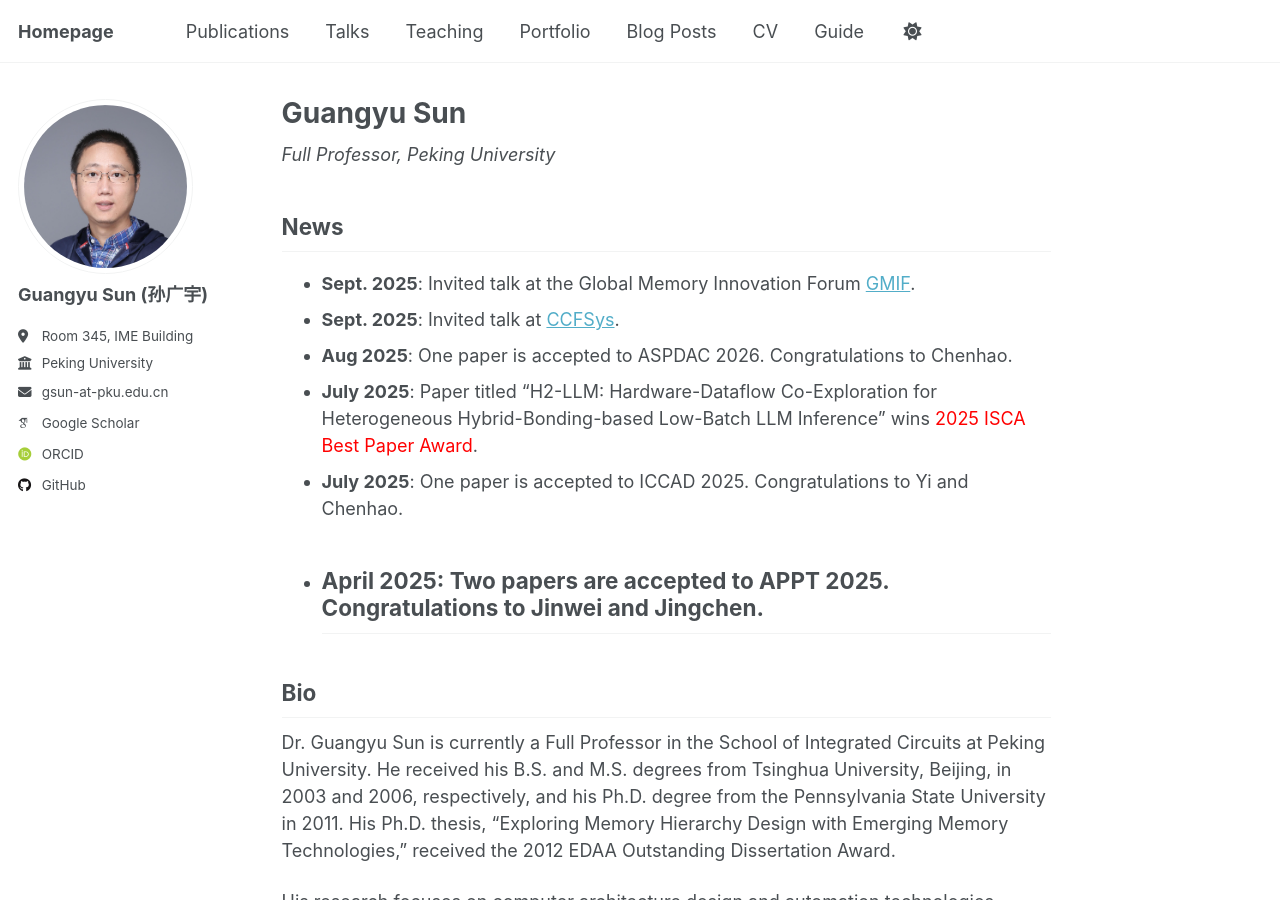
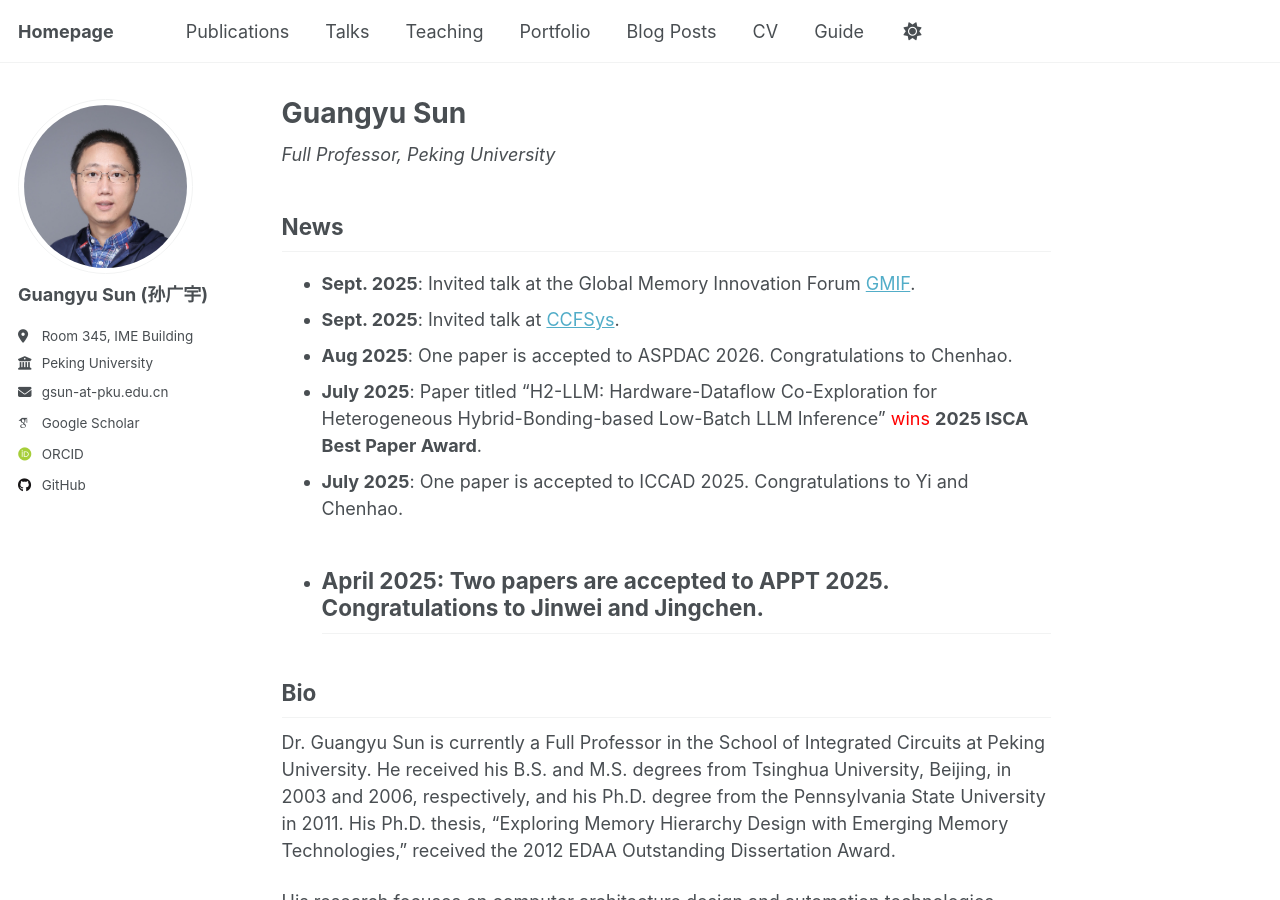
Before and after one commit to gsunpku/gsunpku.github.io, a Jekyll site: the page built from _pages/about.md, in a window 1280 px wide and 900 px high. Built offline with Jekyll 4.4.1, drawn with Linux system fonts in a browser that asks for light colours; some web fonts are replaced; a script that is not in the unit is left out.

Commit message:
Update about.md

```diff
--- a/_pages/about.md
+++ b/_pages/about.md
@@ -13,7 +13,7 @@ News
 - **Sept. 2025**: Invited talk at the Global Memory Innovation Forum [GMIF](https://www.gmif.com.cn/).
 - **Sept. 2025**: Invited talk at [CCFSys](https://ccf.org.cn/CCFSys2023).
 - **Aug 2025**: One paper is accepted to ASPDAC 2026. Congratulations to Chenhao.
-- **July 2025**: Paper titled "H2-LLM: Hardware-Dataflow Co-Exploration for Heterogeneous Hybrid-Bonding-based Low-Batch LLM Inference" wins <font color="red">2025 ISCA Best Paper Award</font>.
+- **July 2025**: Paper titled "H2-LLM: Hardware-Dataflow Co-Exploration for Heterogeneous Hybrid-Bonding-based Low-Batch LLM Inference" <font color=red>wins</font> **2025 ISCA Best Paper Award**.
 - **July 2025**: One paper is accepted to ICCAD 2025. Congratulations to Yi and Chenhao.
 - **April 2025**: Two papers are accepted to APPT 2025. Congratulations to Jinwei and Jingchen.
 ------
```
